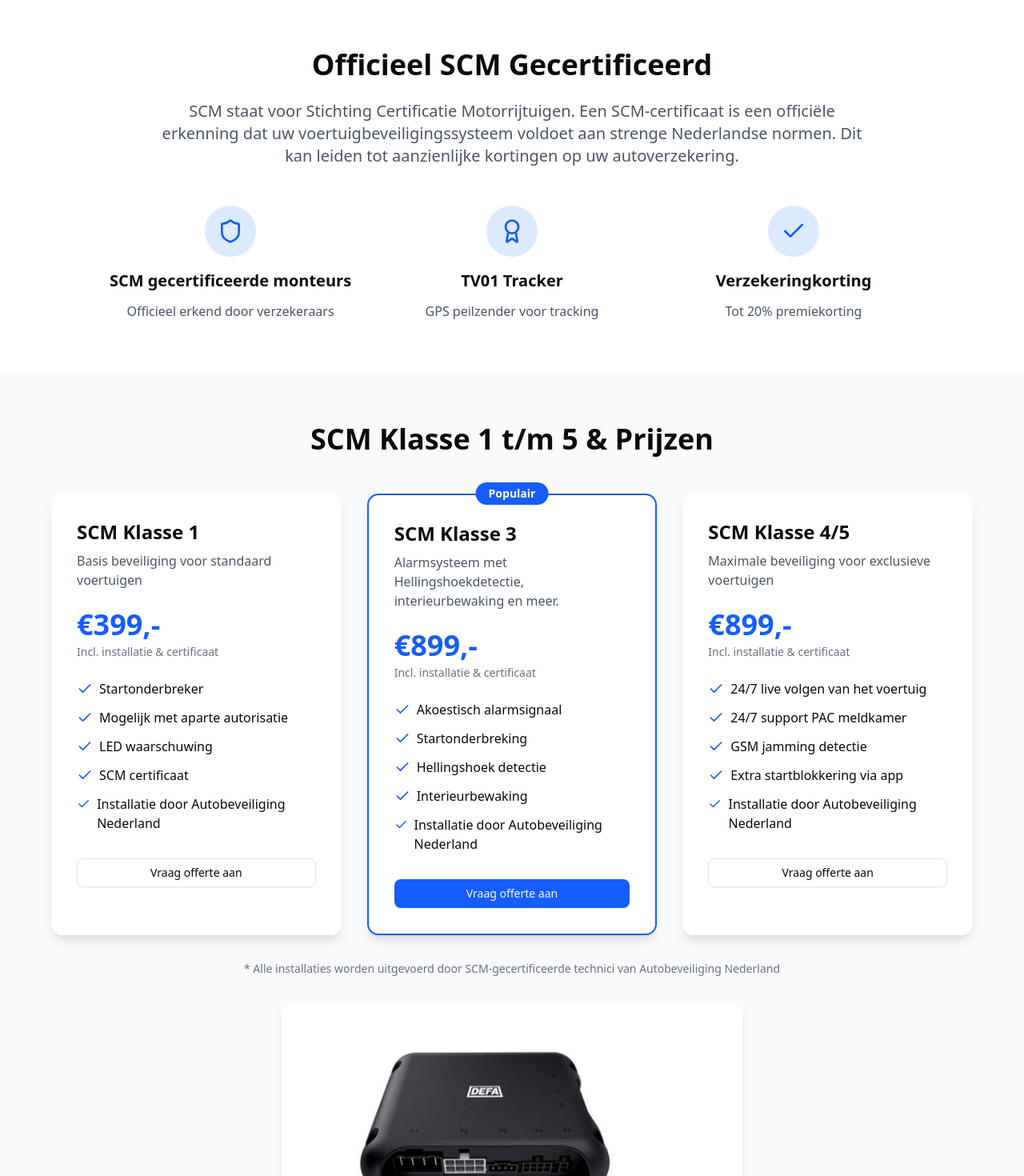
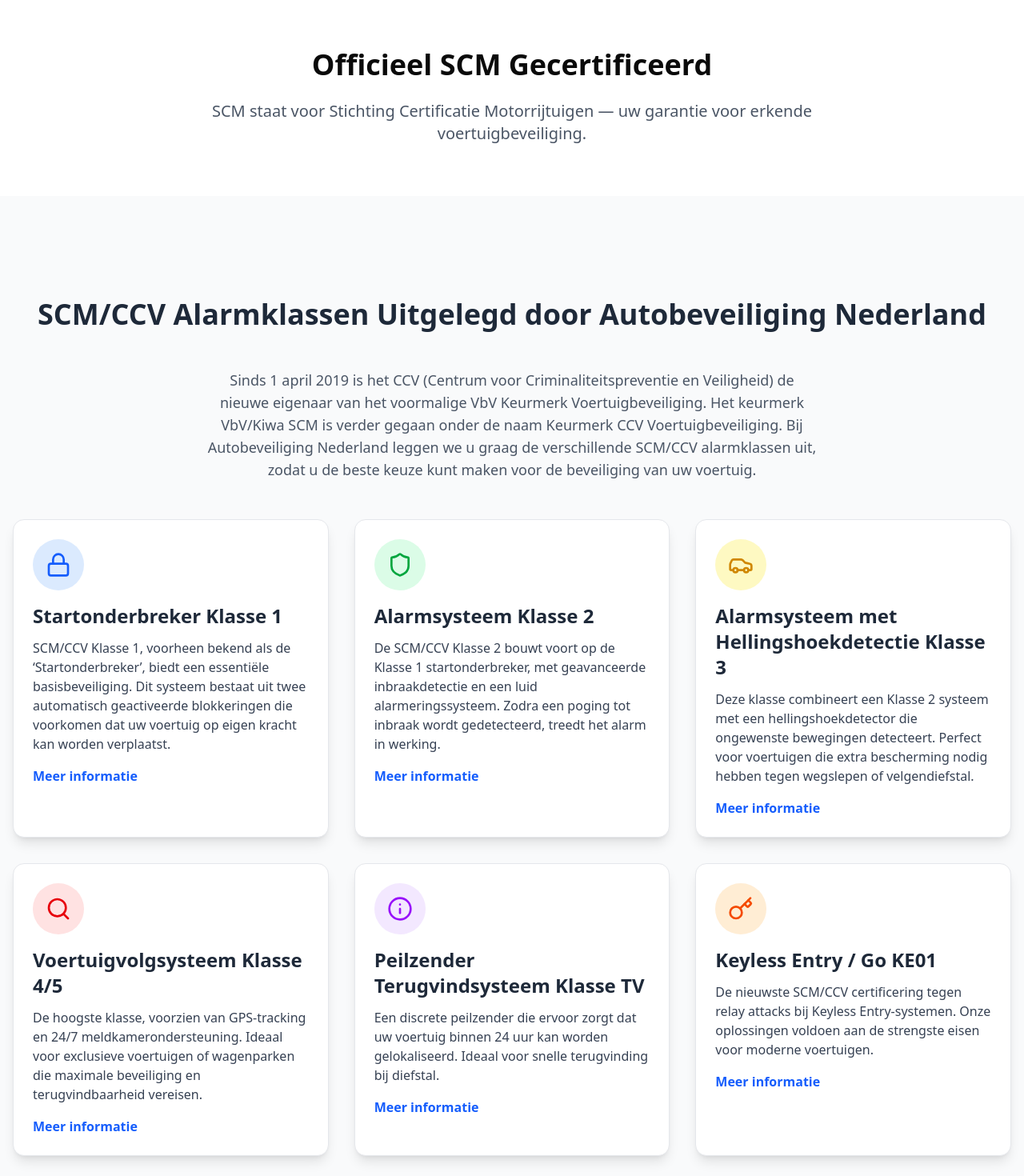
Before and after one commit to autobeveiligingnederland/autobeveiliging-nederland-website, a React (Vite) app: page /scm-alarmsystemen in a window 1280 px wide. Shown: the part 380-1850 px from the top of the page at 80% size. Built offline with nearby package versions, Linux system fonts and the light colour scheme.

Commit message:
Update SCMPage.jsx

```diff
--- a/src/pages/SCMPage.jsx
+++ b/src/pages/SCMPage.jsx
@@ -1,14 +1,114 @@
 import { Link } from 'react-router-dom'
-import { ArrowLeft, Shield, Award, Check, Phone} from 'lucide-react'
+import { ArrowLeft, Shield, Award, Check, Phone, Lock, Car, Search, Key, Info } from 'lucide-react'
 import { Button } from '@/components/ui/button'
 import Header from '@/components/layout/Header'
 import Footer from '@/components/layout/Footer'
 import defaAlarm from '@/assets/defa-alarm.jpg'
 
+// Nieuwe content sectie
+const SCMClassesContent = () => {
+  return (
+    <div className="container mx-auto px-4 py-16">
+      <h2 className="text-4xl font-bold text-center mb-12 text-gray-800">
+        SCM/CCV Alarmklassen Uitgelegd door Autobeveiliging Nederland
+      </h2>
+      <p className="text-lg text-center text-gray-600 mb-12 max-w-3xl mx-auto">
+        Sinds 1 april 2019 is het CCV (Centrum voor Criminaliteitspreventie en Veiligheid) de nieuwe eigenaar van het
+        voormalige VbV Keurmerk Voertuigbeveiliging. Het keurmerk VbV/Kiwa SCM is verder gegaan onder de naam Keurmerk
+        CCV Voertuigbeveiliging. Bij Autobeveiliging Nederland leggen we u graag de verschillende SCM/CCV alarmklassen
+        uit, zodat u de beste keuze kunt maken voor de beveiliging van uw voertuig.
+      </p>
+
+      <div className="grid grid-cols-1 md:grid-cols-2 lg:grid-cols-3 gap-8">
+        {/* STARTONDERBREKER KLASSE 1 */}
+        <div className="bg-white rounded-xl shadow-lg p-6 border border-gray-200">
+          <div className="flex items-center justify-center w-16 h-16 rounded-full bg-blue-100 text-blue-600 mb-4">
+            <Lock size={32} />
+          </div>
+          <h3 className="text-2xl font-bold mb-3 text-gray-800">Startonderbreker Klasse 1</h3>
+          <p className="text-gray-700 mb-4">
+            SCM/CCV Klasse 1, voorheen bekend als de ‘Startonderbreker’, biedt een essentiële basisbeveiliging.
+            Dit systeem bestaat uit twee automatisch geactiveerde blokkeringen die voorkomen dat uw voertuig op
+            eigen kracht kan worden verplaatst.
+          </p>
+          <a href="#" className="text-blue-600 hover:underline font-semibold">Meer informatie</a>
+        </div>
+
+        {/* ALARMSYSTEEM KLASSE 2 */}
+        <div className="bg-white rounded-xl shadow-lg p-6 border border-gray-200">
+          <div className="flex items-center justify-center w-16 h-16 rounded-full bg-green-100 text-green-600 mb-4">
+            <Shield size={32} />
+          </div>
+          <h3 className="text-2xl font-bold mb-3 text-gray-800">Alarmsysteem Klasse 2</h3>
+          <p className="text-gray-700 mb-4">
+            De SCM/CCV Klasse 2 bouwt voort op de Klasse 1 startonderbreker, met geavanceerde inbraakdetectie en
+            een luid alarmeringssysteem. Zodra een poging tot inbraak wordt gedetecteerd, treedt het alarm in werking.
+          </p>
+          <a href="#" className="text-blue-600 hover:underline font-semibold">Meer informatie</a>
+        </div>
+
+        {/* ALARMSYSTEEM MET HELLINGSHOEKDETECTIE KLASSE 3 */}
+        <div className="bg-white rounded-xl shadow-lg p-6 border border-gray-200">
+          <div className="flex items-center justify-center w-16 h-16 rounded-full bg-yellow-100 text-yellow-600 mb-4">
+            <Car size={32} />
+          </div>
+          <h3 className="text-2xl font-bold mb-3 text-gray-800">Alarmsysteem met Hellingshoekdetectie Klasse 3</h3>
+          <p className="text-gray-700 mb-4">
+            Deze klasse combineert een Klasse 2 systeem met een hellingshoekdetector die ongewenste bewegingen detecteert.
+            Perfect voor voertuigen die extra bescherming nodig hebben tegen wegslepen of velgendiefstal.
+          </p>
+          <a href="#" className="text-blue-600 hover:underline font-semibold">Meer informatie</a>
+        </div>
+
+        {/* VOERTUIGVOLGSYSTEEM KLASSE 4/5 */}
+        <div className="bg-white rounded-xl shadow-lg p-6 border border-gray-200">
+          <div className="flex items-center justify-center w-16 h-16 rounded-full bg-red-100 text-red-600 mb-4">
+            <Search size={32} />
+          </div>
+          <h3 className="text-2xl font-bold mb-3 text-gray-800">Voertuigvolgsysteem Klasse 4/5</h3>
+          <p className="text-gray-700 mb-4">
+            De hoogste klasse, voorzien van GPS-tracking en 24/7 meldkamerondersteuning. Ideaal voor exclusieve voertuigen
+            of wagenparken die maximale beveiliging en terugvindbaarheid vereisen.
+          </p>
+          <a href="#" className="text-blue-600 hover:underline font-semibold">Meer informatie</a>
+        </div>
+
+        {/* PEILZENDER TERUGVINDSYSTEEM KLASSE TV */}
+        <div className="bg-white rounded-xl shadow-lg p-6 border border-gray-200">
+          <div className="flex items-center justify-center w-16 h-16 rounded-full bg-purple-100 text-purple-600 mb-4">
+            <Info size={32} />
+          </div>
+          <h3 className="text-2xl font-bold mb-3 text-gray-800">Peilzender Terugvindsysteem Klasse TV</h3>
+          <p className="text-gray-700 mb-4">
+            Een discrete peilzender die ervoor zorgt dat uw voertuig binnen 24 uur kan worden gelokaliseerd.
+            Ideaal voor snelle terugvinding bij diefstal.
+          </p>
+          <a href="#" className="text-blue-600 hover:underline font-semibold">Meer informatie</a>
+        </div>
+
+        {/* KEYLESS ENTRY / GO KE01 */}
+        <div className="bg-white rounded-xl shadow-lg p-6 border border-gray-200">
+          <div className="flex items-center justify-center w-16 h-16 rounded-full bg-orange-100 text-orange-600 mb-4">
+            <Key size={32} />
+          </div>
+          <h3 className="text-2xl font-bold mb-3 text-gray-800">Keyless Entry / Go KE01</h3>
+          <p className="text-gray-700 mb-4">
+            De nieuwste SCM/CCV certificering tegen relay attacks bij Keyless Entry-systemen.
+            Onze oplossingen voldoen aan de strengste eisen voor moderne voertuigen.
+          </p>
+          <a href="#" className="text-blue-600 hover:underline font-semibold">Meer informatie</a>
+        </div>
+      </div>
+    </div>
+  )
+}
+
 export default function SCMPage() {
   return (
     <div className="min-h-screen bg-white">
       <Header />
+
+      {/* Hero sectie */}
       <section className="bg-gradient-to-br from-blue-600 to-blue-700 text-white py-16">
         <div className="container mx-auto px-4">
           <Link to="/" className="inline-flex items-center text-white/80 hover:text-white mb-6">
@@ -17,168 +117,41 @@
           </Link>
           <h1 className="text-5xl font-bold mb-4">SCM Alarmsystemen & TV01 Peilzender</h1>
           <p className="text-xl text-blue-100 max-w-3xl">
-            Gecertificeerde voertuigbeveiligingssystemen en GPS tracking volgens Nederlandse SCM-normen. Installatie door Autobeveiliging Nederland.
+            Gecertificeerde voertuigbeveiligingssystemen en GPS tracking volgens Nederlandse SCM-normen.
           </p>
         </div>
       </section>
 
+      {/* Intro sectie */}
       <section className="py-16">
-        <div className="container mx-auto px-4">
-          <div className="max-w-4xl mx-auto text-center mb-12">
-            <h2 className="text-4xl font-bold mb-6">Officieel SCM Gecertificeerd</h2>
-            <p className="text-xl text-gray-600">
-              SCM staat voor Stichting Certificatie Motorrijtuigen. Een SCM-certificaat is een officiële erkenning dat uw voertuigbeveiligingssysteem voldoet aan strenge Nederlandse normen. Dit kan leiden tot aanzienlijke kortingen op uw autoverzekering.
-            </p>
-          </div>
-
-          <div className="grid grid-cols-1 md:grid-cols-3 gap-8 max-w-5xl mx-auto">
-            <div className="text-center">
-              <div className="inline-flex items-center justify-center w-16 h-16 rounded-full bg-blue-100 mb-4">
-                <Shield className="h-8 w-8 text-blue-600" />
-              </div>
-              <h3 className="text-xl font-bold mb-3">SCM gecertificeerde monteurs</h3>
-              <p className="text-gray-600">Officieel erkend door verzekeraars</p>
-            </div>
-            <div className="text-center">
-              <div className="inline-flex items-center justify-center w-16 h-16 rounded-full bg-blue-100 mb-4">
-                <Award className="h-8 w-8 text-blue-600" />
-              </div>
-              <h3 className="text-xl font-bold mb-3">TV01 Tracker</h3>
-              <p className="text-gray-600">GPS peilzender voor tracking</p>
-            </div>
-            <div className="text-center">
-              <div className="inline-flex items-center justify-center w-16 h-16 rounded-full bg-blue-100 mb-4">
-                <Check className="h-8 w-8 text-blue-600" />
-              </div>
-              <h3 className="text-xl font-bold mb-3">Verzekeringkorting</h3>
-              <p className="text-gray-600">Tot 20% premiekorting</p>
-            </div>
-          </div>
+        <div className="container mx-auto px-4 text-center max-w-4xl">
+          <h2 className="text-4xl font-bold mb-6">Officieel SCM Gecertificeerd</h2>
+          <p className="text-xl text-gray-600">
+            SCM staat voor Stichting Certificatie Motorrijtuigen — uw garantie voor erkende voertuigbeveiliging.
+          </p>
         </div>
       </section>
 
-      <section className="py-16 bg-gray-50">
-        <div className="container mx-auto px-4">
-          <h2 className="text-4xl font-bold text-center mb-12">SCM Klasse 1 t/m 5 & Prijzen</h2>
-          <div className="grid grid-cols-1 md:grid-cols-3 gap-8 max-w-6xl mx-auto">
-            <div className="bg-white rounded-xl shadow-lg p-8">
-              <h3 className="text-2xl font-bold mb-2">SCM Klasse 1</h3>
-              <p className="text-gray-600 mb-6">Basis beveiliging voor standaard voertuigen</p>
-              <div className="mb-6">
-                <span className="text-4xl font-bold text-blue-600">€399,-</span>
-                <p className="text-sm text-gray-500 mt-1">Incl. installatie & certificaat</p>
-              </div>
-              <ul className="space-y-3 mb-8">
-                <li className="flex items-start">
-                  <Check className="h-5 w-5 text-blue-600 mr-2 mt-0.5" />
-                  <span>Startonderbreker</span>
-                </li>
-                <li className="flex items-start">
-                  <Check className="h-5 w-5 text-blue-600 mr-2 mt-0.5" />
-                  <span>Mogelijk met aparte autorisatie</span>
-                </li>
-                <li className="flex items-start">
-                  <Check className="h-5 w-5 text-blue-600 mr-2 mt-0.5" />
-                  <span>LED waarschuwing</span>
-                </li>
-                <li className="flex items-start">
-                  <Check className="h-5 w-5 text-blue-600 mr-2 mt-0.5" />
-                  <span>SCM certificaat</span>
-                </li>
-                <li className="flex items-start">
-                  <Check className="h-5 w-5 text-blue-600 mr-2 mt-0.5" />
-                  <span>Installatie door Autobeveiliging Nederland</span>
-                </li>
-              </ul>
-              <a href="https://wa.me/31650744574" target="_blank" rel="noopener noreferrer">
-                <Button variant="outline" className="w-full">Vraag offerte aan</Button>
-              </a>
-            </div>
-
-            <div className="bg-white rounded-xl shadow-lg p-8 border-2 border-blue-600">
-              <div className="absolute -mt-12 left-1/2 transform -translate-x-1/2 bg-blue-600 text-white px-4 py-1 rounded-full text-sm font-semibold">
-                Populair
-              </div>
-              <h3 className="text-2xl font-bold mb-2">SCM Klasse 3</h3>
-              <p className="text-gray-600 mb-6">Alarmsysteem met Hellingshoekdetectie, interieurbewaking en meer.</p>
-              <div className="mb-6">
-                <span className="text-4xl font-bold text-blue-600">€899,-</span>
-                <p className="text-sm text-gray-500 mt-1">Incl. installatie & certificaat</p>
-              </div>
-              <ul className="space-y-3 mb-8">
-                <li className="flex items-start">
-                  <Check className="h-5 w-5 text-blue-600 mr-2 mt-0.5" />
-                  <span>Akoestisch alarmsignaal</span>
-                </li>
-                <li className="flex items-start">
-                  <Check className="h-5 w-5 text-blue-600 mr-2 mt-0.5" />
-                  <span>Startonderbreking</span>
-                </li>
-                <li className="flex items-start">
-                  <Check className="h-5 w-5 text-blue-600 mr-2 mt-0.5" />
-                  <span>Hellingshoek detectie</span>
-                </li>
-                <li className="flex items-start">
-                  <Check className="h-5 w-5 text-blue-600 mr-2 mt-0.5" />
-                  <span>Interieurbewaking</span>
-                </li>
-                <li className="flex items-start">
-                  <Check className="h-5 w-5 text-blue-600 mr-2 mt-0.5" />
-                  <span>Installatie door Autobeveiliging Nederland</span>
-                </li>
-              </ul>
-              <a href="https://wa.me/31650744574" target="_blank" rel="noopener noreferrer">
-                <Button className="w-full bg-blue-600 hover:bg-blue-700">Vraag offerte aan</Button>
-              </a>
-            </div>
-
-            <div className="bg-white rounded-xl shadow-lg p-8">
-              <h3 className="text-2xl font-bold mb-2">SCM Klasse 4/5</h3>
-              <p className="text-gray-600 mb-6">Maximale beveiliging voor exclusieve voertuigen</p>
-              <div className="mb-6">
-                <span className="text-4xl font-bold text-blue-600">€899,-</span>
-                <p className="text-sm text-gray-500 mt-1">Incl. installatie & certificaat</p>
-              </div>
-              <ul className="space-y-3 mb-8">
-                <li className="flex items-start">
-                  <Check className="h-5 w-5 text-blue-600 mr-2 mt-0.5" />
-                  <span>24/7 live volgen van het voertuig</span>
-                </li>
-                <li className="flex items-start">
-                  <Check className="h-5 w-5 text-blue-600 mr-2 mt-0.5" />
-                  <span>24/7 support PAC meldkamer</span>
-                </li>
-                <li className="flex items-start">
-                  <Check className="h-5 w-5 text-blue-600 mr-2 mt-0.5" />
-                  <span>GSM jamming detectie</span>
-                </li>
-                <li className="flex items-start">
-                  <Check className="h-5 w-5 text-blue-600 mr-2 mt-0.5" />
-                  <span>Extra startblokkering via app</span>
-                </li>
-                <li className="flex items-start">
-                  <Check className="h-5 w-5 text-blue-600 mr-2 mt-0.5" />
-                  <span>Installatie door Autobeveiliging Nederland</span>
-                </li>
-              </ul>
-              <a href="https://wa.me/31650744574" target="_blank" rel="noopener noreferrer">
-                <Button variant="outline" className="w-full">Vraag offerte aan</Button>
-              </a>
-            </div>
-          </div>
-          <p className="text-center text-sm text-gray-500 mt-8">
-            * Alle installaties worden uitgevoerd door SCM-gecertificeerde technici van Autobeveiliging Nederland
-          </p>
-        </div>
-
-<img src={defaAlarm} alt="DEFA Alarmsysteem" className="w-full max-w-xl mx-auto rounded-xl shadow-lg mt-8" />
+      {/* 🔹 Nieuwe geïntegreerde content */}
+      <section className="bg-gray-50 py-16">
+        <SCMClassesContent />
       </section>
 
+      {/* Afbeelding */}
+      <section className="py-8">
+        <img
+          src={defaAlarm}
+          alt="DEFA Alarmsysteem"
+          className="w-full max-w-3xl mx-auto rounded-xl shadow-lg"
+        />
+      </section>
+
+      {/* Contactsectie */}
       <section className="py-16 bg-gradient-to-br from-blue-600 to-blue-700 text-white">
         <div className="container mx-auto px-4 text-center">
           <h2 className="text-4xl font-bold mb-4">Interesse in SCM Certificering?</h2>
           <p className="text-xl mb-8 max-w-2xl mx-auto">
-            Neem contact op voor advies over de juiste SCM klasse voor uw voertuig
+            Neem contact op voor advies over de juiste SCM klasse voor uw voertuig.
           </p>
           <a href="https://wa.me/31650744574" target="_blank" rel="noopener noreferrer">
             <Button size="lg" className="bg-white text-blue-600 hover:bg-gray-100">
```
